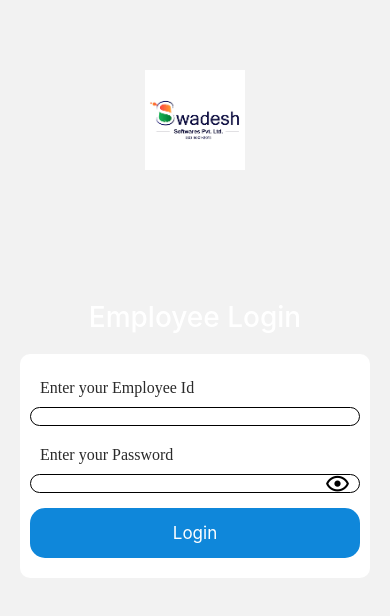
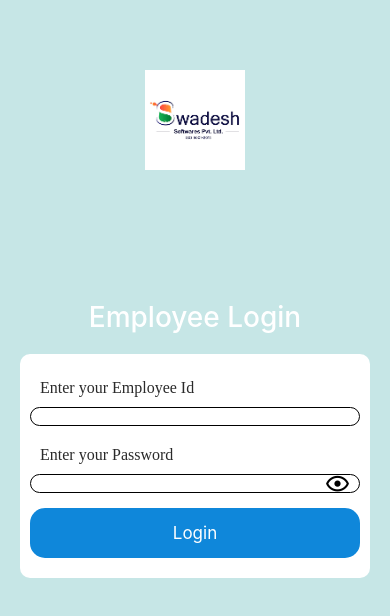
Before and after one commit to ramij5135/EmpManage, a React Native app: screen /Emp_Login in a window 390 px wide. Shown: the top 616 px of the page. Built offline with nearby package versions, Linux system fonts and the light colour scheme.

Commit message:
Employee Login Screen

```diff
--- a/src/layouts/screens/Employee/EmployeeLoginScreen.js
+++ b/src/layouts/screens/Employee/EmployeeLoginScreen.js
@@ -49,12 +49,10 @@ const EmployeeLogin = () => {
                 EmailId:inputs.email,
                 Password:inputs.password
             });
-            // console.log(raw);
             postMethod('LoginApi/Login',raw).then((res)=>{
-                // console.log('api response',res);
                 const resData = res.data.data[0];
                 setLoading(false);
-                resData.type === "EMP" ? navigation.navigate('BottomTab') : null
+                resData.type === "EMP" ?  navigation.navigate('BottomTab') : null
             }).catch((error) =>{
                     setLoading(false);
             })
@@ -76,13 +74,12 @@ const EmployeeLogin = () => {
         <View style={styles.container}>
             <Loader visible={loading} />
             <Logo />
-            {/* {text} */}
+
             <View style={styles.loginSection}>
 
                 <Text style={styles.heading}>Employee Login</Text>
                 <View style={styles.form}>
                     <FullTextInput
-                        // changeState={changeState}
                         title={'Enter your Employee Id'}
                         error={errors.email}
                         onFocus={()=>{
@@ -109,7 +106,7 @@ const EmployeeLogin = () => {
 const styles = StyleSheet.create({
     container:{
         padding:20,
-        backgroundColor: COLORS,
+        backgroundColor: COLORS.primary,
         flex:1,
         justifyContent:'center'
     },
```
